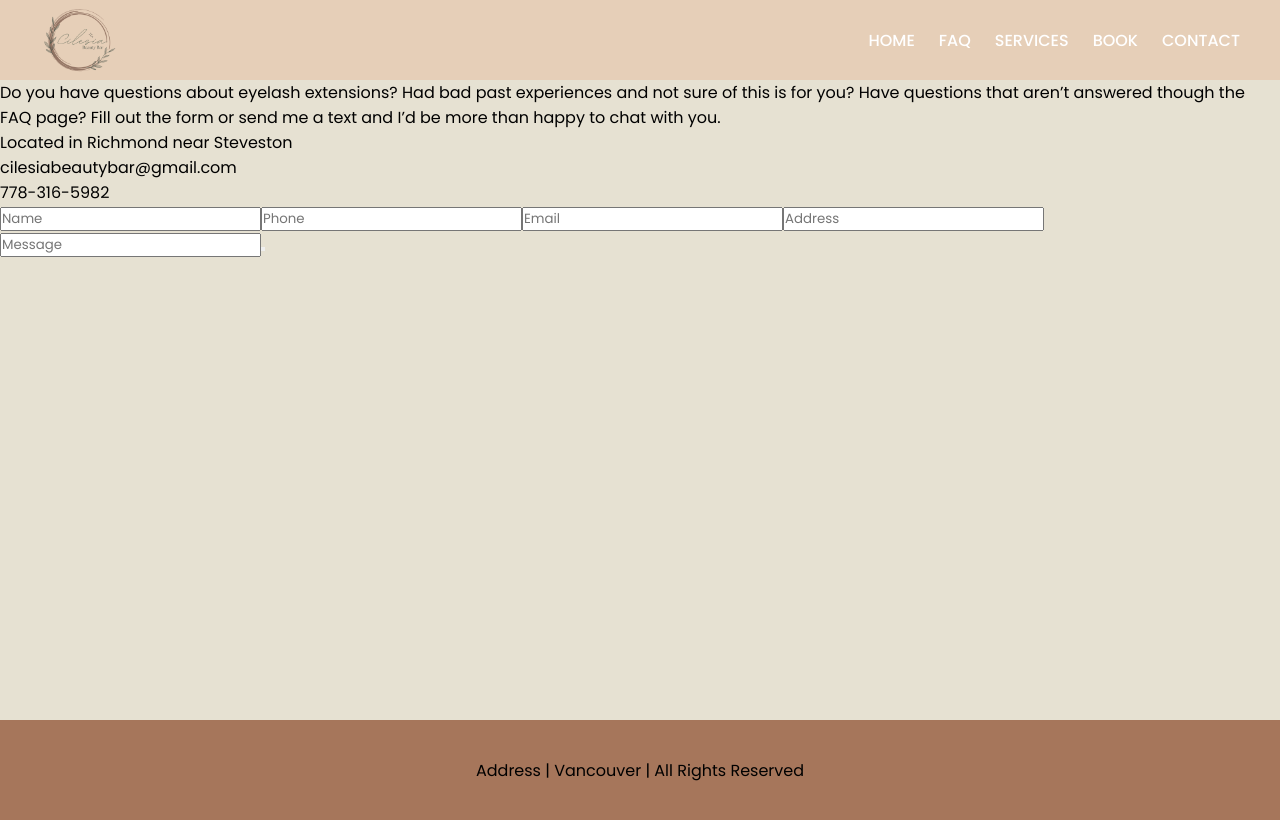
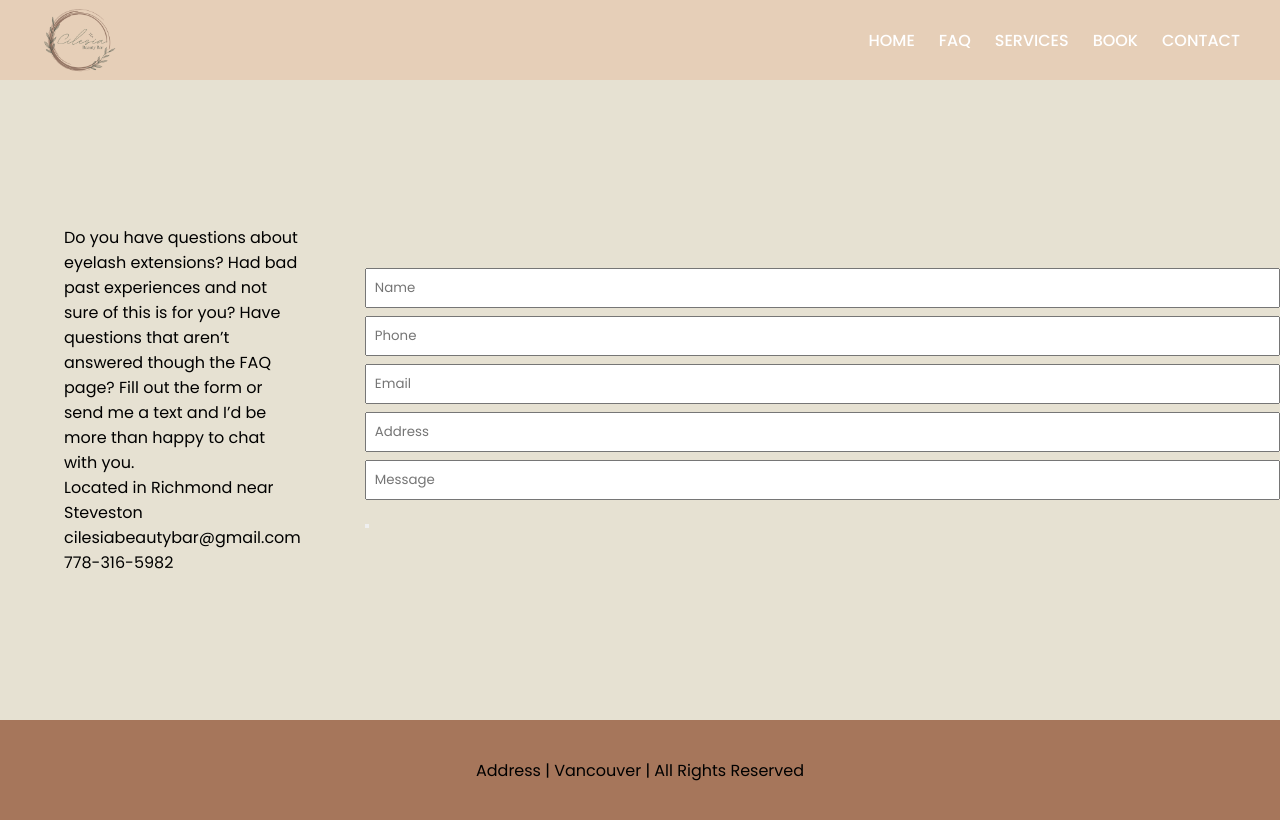
Before and after one commit to eosook/cilesia-sam, a React (Vite) app: page /contact in a window 1280 px wide. Built offline with nearby package versions, Linux system fonts and the light colour scheme.

Commit message:
style changes for book page

```diff
--- a/src/components/AfterCare/AfterCare.jsx
+++ b/src/components/AfterCare/AfterCare.jsx
@@ -2,7 +2,7 @@ import "./AfterCare.scss";
 
 export default function AfterCare() {
   return (
-    <div className="care">
+    <div className="care aftercare">
       <div className="care__header">
         <h1 className="care__title">AfterCare</h1>
         <h3 className="care__subtitle">Ensure your lashes last</h3>
--- a/src/components/PreCare/PreCare.jsx
+++ b/src/components/PreCare/PreCare.jsx
@@ -2,7 +2,7 @@ import "./PreCare.scss";
 
 export default function PreCare() {
   return (
-    <div className="care">
+    <div className="care precare">
       <div className="care__header">
         <h1 className="care__title">Pre-care</h1>
         <h3 className="care__subtitle">How to prepare for your lash appointment</h3>
--- a/src/components/PreCare/PreCare.scss
+++ b/src/components/PreCare/PreCare.scss
@@ -29,3 +29,11 @@
         }
     }
 }
+
+.precare{
+    background-color: $color-one;
+}
+
+.aftercare{
+    background-color: $color-four;;
+}
--- a/src/pages/Book/Book.jsx
+++ b/src/pages/Book/Book.jsx
@@ -43,8 +43,10 @@ export default function Book() {
       </div>
 
       <Policy />
-      <PreCare />
-      <AfterCare />
+      <div className="care-sections">
+        <PreCare />
+        <AfterCare />
+      </div>
     </main>
   );
 }
--- a/src/pages/Book/Book.scss
+++ b/src/pages/Book/Book.scss
@@ -25,3 +25,10 @@
         @include button;
     }
 }
+
+.care-sections{
+    @include componentPadding;
+    @include tablet{
+        display: flex;
+    }
+}
--- a/src/pages/Contact/Contact.jsx
+++ b/src/pages/Contact/Contact.jsx
@@ -2,28 +2,27 @@ import "./Contact.scss";
 
 export default function Contact() {
   return (
-    <main>
-      <div>
-        <p>
-          {" "}
+    <main className="contact">
+      <div className="contact__container">
+        <p className="contact__body">
           Do you have questions about eyelash extensions? Had bad past
           experiences and not sure of this is for you? Have questions that
           aren’t answered though the FAQ page? Fill out the form or send me a
           text and I’d be more than happy to chat with you.
         </p>
-        <div>
+        <div className="contact__info">
           <div>Located in Richmond near Steveston</div>
           <div>cilesiabeautybar@gmail.com</div>
           <div>778-316-5982</div>
         </div>
       </div>
-      <form>
-        <input type="text" placeholder="Name"></input>
-        <input type="text" placeholder="Phone"></input>
-        <input type="text" placeholder="Email"></input>
-        <input type="text" placeholder="Address"></input>
-        <input type="text" placeholder="Message"></input>
-        <button type="submit"></button>
+      <form className="contact__form">
+        <input className="contact__input" type="text" placeholder="Name"></input>
+        <input className="contact__input" type="text" placeholder="Phone"></input>
+        <input className="contact__input" type="text" placeholder="Email"></input>
+        <input className="contact__input" type="text" placeholder="Address"></input>
+        <input className="contact__input" type="text" placeholder="Message"></input>
+        <button className="contact__button" type="submit"></button>
       </form>
     </main>
   );
--- a/src/pages/Contact/Contact.scss
+++ b/src/pages/Contact/Contact.scss
@@ -0,0 +1,13 @@
+.contact{
+    display: flex;
+    align-items: center;
+    &__container{
+        padding: 4rem;
+        width: 400px;
+    }
+    &__input{
+        width: 100%;
+        padding: 0.5rem;
+        margin-bottom: 0.5rem;
+    }
+}
```
